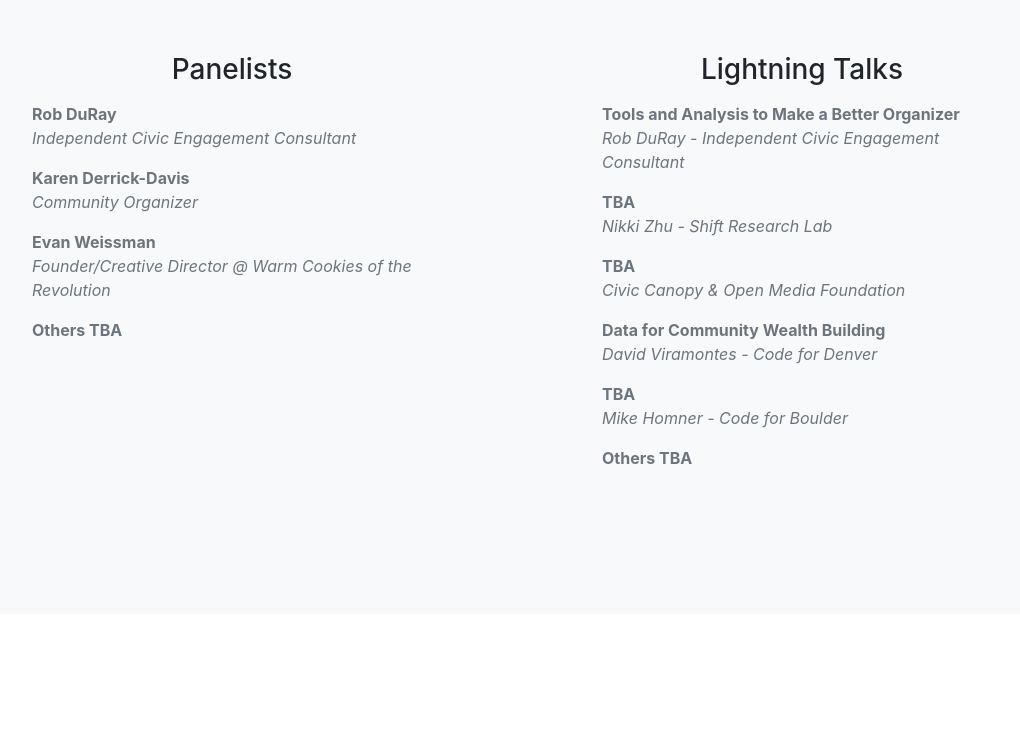
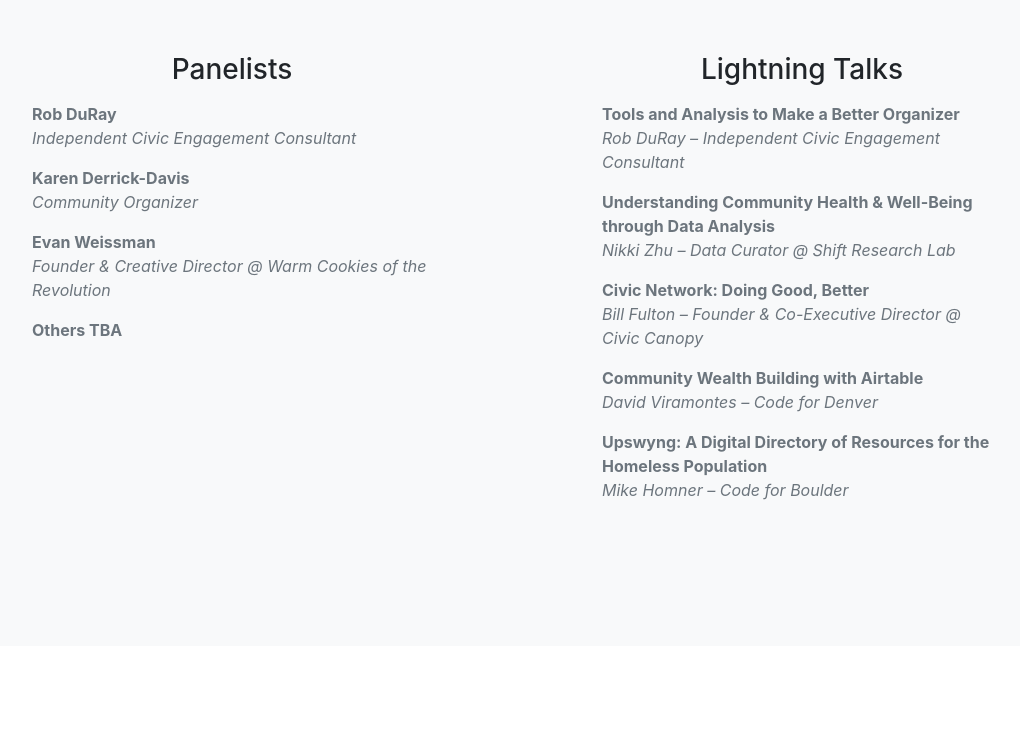
Before and after one commit to codefordenver/NDoCH-Website, a website with bundled scripts: page index.html in a window 1280 px wide. Shown: the part 3940-4679 px from the top of the page, without its empty margins (123-1143 px from the left). Built offline with nearby package versions, Linux system fonts and the light colour scheme; files whose address does not match are found by name.

Commit message:
update civic canopy details, add favicon (#2)
* update civic canopy details, add favicon

* added favicon using https://realfavicongenerator.net/

* finalize lightning talks

```diff
--- a/index.html
+++ b/index.html
@@ -23,6 +23,16 @@
 
   <!-- Custom styles for this template -->
   <link href="css/creative.min.css" rel="stylesheet">
+
+    <!-- Custom styles for this template -->
+
+  <link rel="apple-touch-icon" sizes="180x180" href="/apple-touch-icon.png">
+  <link rel="icon" type="image/png" sizes="32x32" href="/favicon-32x32.png">
+  <link rel="icon" type="image/png" sizes="16x16" href="/favicon-16x16.png">
+  <link rel="manifest" href="/site.webmanifest">
+  <link rel="mask-icon" href="/safari-pinned-tab.svg" color="#5bbad5">
+  <meta name="msapplication-TileColor" content="#b91d47">
+  <meta name="theme-color" content="#ffffff">
 
 </head>
 
@@ -207,7 +217,7 @@
             </div>
             <div class=mb-3>
               <p class="text-muted mb-0 text-left"><strong>Evan Weissman</strong></p>
-              <p class="text-muted mb-0 text-left"><em>Founder/Creative Director @ Warm Cookies of the Revolution</em></p>
+              <p class="text-muted mb-0 text-left"><em>Founder & Creative Director @ Warm Cookies of the Revolution</em></p>
             </div>
             <div class=mb-3>
               <p class="text-muted mb-0 text-left"><strong>Others TBA</strong></p>
@@ -219,26 +229,23 @@
             <h3 class="mb-3">Lightning Talks</h3>
             <div class=mb-3>
               <p class="text-muted mb-0 text-left"><strong>Tools and Analysis to Make a Better Organizer</strong></p>
-              <p class="text-muted mb-0 text-left"><em>Rob DuRay - Independent Civic Engagement Consultant</em></p>
+              <p class="text-muted mb-0 text-left"><em>Rob DuRay – Independent Civic Engagement Consultant</em></p>
             </div>
             <div class=mb-3>
-              <p class="text-muted mb-0 text-left"><strong>TBA</strong></p>
-              <p class="text-muted mb-0 text-left"><em>Nikki Zhu - Shift Research Lab</em></p>
+              <p class="text-muted mb-0 text-left"><strong>Understanding Community Health & Well-Being through Data Analysis</strong></p>
+              <p class="text-muted mb-0 text-left"><em>Nikki Zhu – Data Curator @ Shift Research Lab</em></p>
             </div>
             <div class=mb-3>
-              <p class="text-muted mb-0 text-left"><strong>TBA</strong></p>
-              <p class="text-muted mb-0 text-left"><em>Civic Canopy & Open Media Foundation</em></p>
+              <p class="text-muted mb-0 text-left"><strong>Civic Network: Doing Good, Better</strong></p>
+              <p class="text-muted mb-0 text-left"><em>Bill Fulton – Founder & Co-Executive Director @ Civic Canopy</em></p>
             </div>
             <div class=mb-3>
-              <p class="text-muted mb-0 text-left"><strong>Data for Community Wealth Building</strong></p>
-              <p class="text-muted mb-0 text-left"><em>David Viramontes - Code for Denver</em></p>
+              <p class="text-muted mb-0 text-left"><strong>Community Wealth Building with Airtable</strong></p>
+              <p class="text-muted mb-0 text-left"><em>David Viramontes – Code for Denver</em></p>
             </div>
             <div class=mb-3>
-              <p class="text-muted mb-0 text-left"><strong>TBA</strong></p>
-              <p class="text-muted mb-0 text-left"><em>Mike Homner - Code for Boulder</em></p>
-            </div>
-            <div class=mb-3>
-              <p class="text-muted mb-0 text-left"><strong>Others TBA</strong></p>
+              <p class="text-muted mb-0 text-left"><strong>Upswyng: A Digital Directory of Resources for the Homeless Population</strong></p>
+              <p class="text-muted mb-0 text-left"><em>Mike Homner – Code for Boulder</em></p>
             </div>
           </div>
         </div>
```
Also changed, not shown: browserconfig.xml (added, +9 -0 lines), android-chrome-192x192.png (added), android-chrome-512x512.png (added), apple-touch-icon.png (added), favicon-16x16.png (added), favicon-32x32.png (added), favicon.ico (added), favicon.png (added), mstile-150x150.png (added), safari-pinned-tab.svg (added), site.webmanifest (added), 2 other files.
